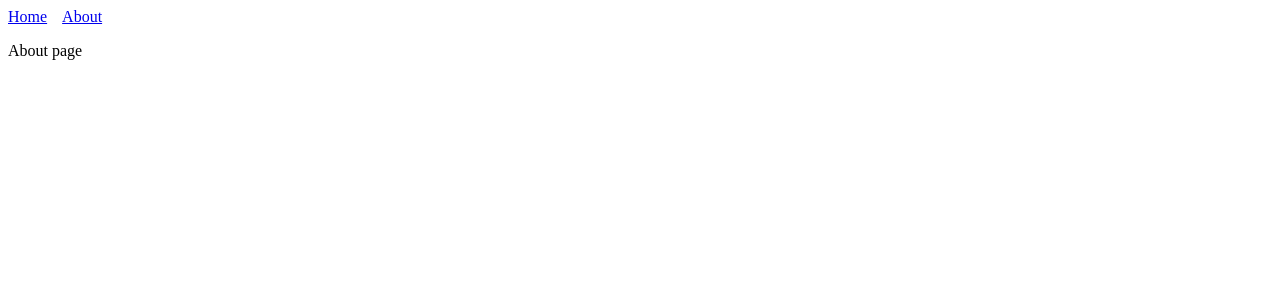
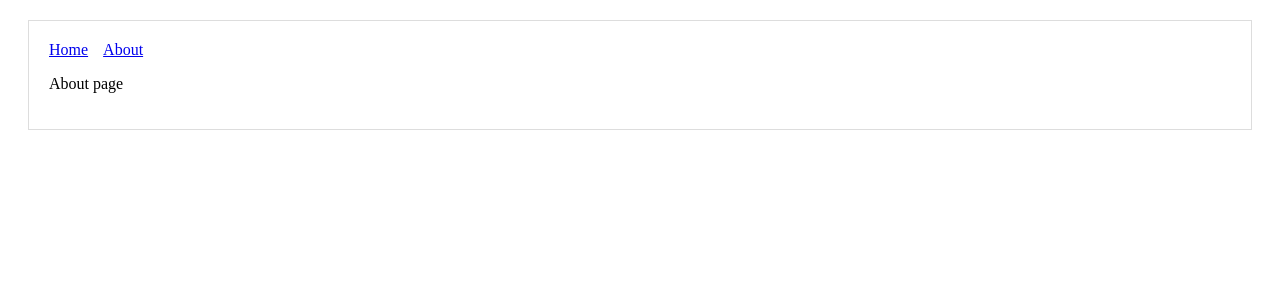
Before and after one commit to Pyxyll/Form-pc, a Next.js app: page /about in a window 1280 px wide. Shown: the top 300 px of the page. Built offline with nearby package versions, Linux system fonts and the light colour scheme.

Commit message:
Finished basic layout using nested components

```diff
--- a/pages/about.js
+++ b/pages/about.js
@@ -2,11 +2,13 @@
  * Components
  */
 import Header from '../components/header.js';
+import Layout from '../components/layout.js'
 
 const About = () => (
     <div>
-        <Header />
-        <p>About page</p>
+        <Layout>
+            <p>About page</p>
+        </Layout>
     </div>
 )
 export default About
--- a/pages/index.js
+++ b/pages/index.js
@@ -7,12 +7,6 @@
 
 const Index = () => (
   <div>
-    {/* <Header /> */}
-
-    {/* <Link href="/about">
-      <a title="About Page">About Page</a>
-    </Link> */}
-
     <Layout>
       <p>Hello Next.js</p>
     </Layout>
```
